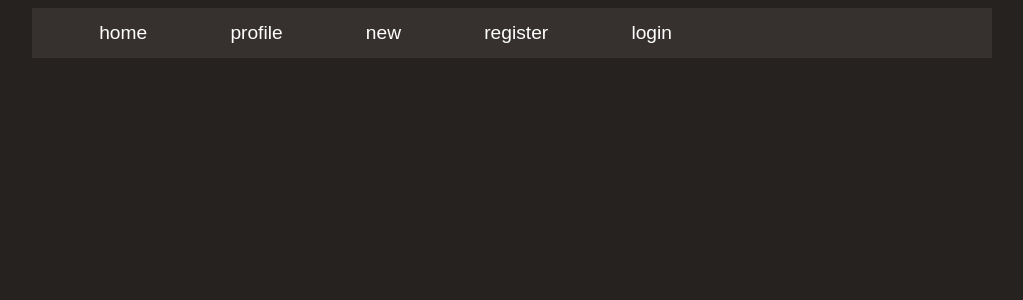
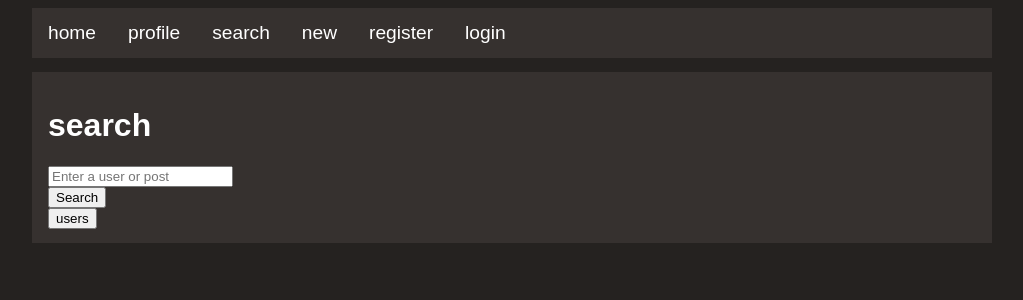
Before and after one commit to BenLee8602/clonestagram, a React (Create React App) app in the folder frontend/: page /search in a window 1280 px wide. Shown: the top 300 px of the page, without its empty margins (128-1151 px from the left). Built offline with nearby package versions, Linux system fonts and the light colour scheme.

Commit message:
add search

```diff
--- a/frontend/src/App.js
+++ b/frontend/src/App.js
@@ -10,6 +10,7 @@ import Profile from "./Profile";
 import Login from "./Login";
 import Register from "./Register";
 import NewPost from "./NewPost";
+import Search from "./Search";
 
 function App() {
     const [user, setUser] = useState(null);
@@ -20,8 +21,9 @@ function App() {
                 <NavigationBar />
                 <Routes>
                     <Route path="/" element={ <Home/> } />
+                    <Route path="/users/:name/profile" element={ <Profile/> } />
+                    <Route path="/search" element={ <Search/> } />
                     <Route element={ <ProtectedRoute authorized={ !!user } /> }>
-                        <Route path="/profile" element={ <Profile/> } />
                         <Route path="/newpost" element={ <NewPost/> } />
                     </Route>
                     <Route path="/register" element={ <Register/> } />
--- a/frontend/src/NavigationBar.js
+++ b/frontend/src/NavigationBar.js
@@ -9,7 +9,8 @@ function NavigationBar() {
         <nav>
             <ul>
                 <li><Link to="/">home</Link></li>
-                <li><Link to="/profile">profile</Link></li>
+                <li><Link to={ user ? `/users/${user}/profile` : "/login" }>profile</Link></li>
+                <li><Link to="/search">search</Link></li>
                 <li><Link to="/newpost">new</Link></li>
                 {
                     user ? (
--- a/frontend/src/NewPost.js
+++ b/frontend/src/NewPost.js
@@ -39,6 +39,7 @@ function NewPost() {
     };
 
     return (<div className="content">
+        <h1>new post</h1>
         <input type="text" placeholder="title" onChange={ e => setTitle(e.target.value) } /><br/>
         <textarea onChange={ e => setContent(e.target.value) } /> <br/>
         <p>{ errMsg }</p><br/>
--- a/frontend/src/Post.js
+++ b/frontend/src/Post.js
@@ -1,4 +1,5 @@
 import React from "react";
+import { Link } from "react-router-dom";
 
 export const defaultPost = {
     author: "admin",
@@ -7,10 +8,16 @@ export const defaultPost = {
     content: "content is loading"
 };
 
-function Post({ post }) {
+function Post({ post, mini }) {
+    if (mini) {
+        return (<div className="item">
+            <h3>{ post.title }</h3>
+            <p><Link to={`/users/${post.author}/profile`}>{ post.author }</Link> | { new Date(post.posted).toLocaleString() }</p>
+        </div>);
+    }
     return (<div className="item">
         <h1>{ post.title }</h1>
-        <h3>{ post.author } | { new Date(post.posted).toLocaleString() }</h3>
+        <h3><Link to={`/users/${post.author}/profile`}>{ post.author }</Link> | { new Date(post.posted).toLocaleString() }</h3>
         <p>{ post.content }</p>
     </div>)
 }
--- a/frontend/src/Profile.js
+++ b/frontend/src/Profile.js
@@ -1,21 +1,25 @@
-import React, { useContext, useEffect, useState } from "react";
-import UserContext from "./UserContext";
+import React, { useEffect, useState } from "react";
+import { useParams } from "react-router-dom";
 import Post, { defaultPost } from "./Post";
 
 function Profile() {
-    const [user, setUser] = useContext(UserContext);
-    const [profile, setProfile] = useState({ posts: [defaultPost] });
+    const name = useParams().name;
+    const [profile, setProfile] = useState({ success: true, posts: [defaultPost] });
 
     useEffect(() => {
-        fetch(`http://localhost:3000/users/${user}/profile`)
+        fetch(`http://localhost:3000/users/${name}/profile`)
         .then(res => res.json())
         .then(res => setProfile(res))
         .catch(err => console.log(err));
-    }, []);
+    }, [name]);
 
     return (<div className="content">
-        <h1>{ user }</h1>
-        { profile.posts.map((v, i) => <Post key={ i } post={ v } />) }
+        <h1>{ name }</h1>
+        { profile.success ? (
+            profile.posts.map((v, i) => <Post key={ i } post={ v } />)
+            ) : (
+            <p className="item">User not found</p>
+        ) }
     </div>);
 }
 
--- /dev/null
+++ b/frontend/src/ProfileMini.js
@@ -0,0 +1,11 @@
+import React from "react";
+import { Link } from "react-router-dom";
+
+function ProfileMini({ user }) {
+    return (<div className="item">
+        <h3><Link to={`/users/${user.name}/profile`}>{ user.name }</Link></h3>
+        <p>User bio goes here!</p>
+    </div>);
+}
+
+export default ProfileMini;
--- /dev/null
+++ b/frontend/src/Search.js
@@ -0,0 +1,42 @@
+import React, { useState } from "react";
+import Post from "./Post";
+import ProfileMini from "./ProfileMini";
+
+function Search() {
+    const [query, setQuery] = useState("");
+    const [results, setResults] = useState(null);
+    const [show, setShow] = useState("users");
+
+    const handleSearch = () => {
+        if (query === "") return;
+        fetch(`http://localhost:3000/search/${query}`)
+        .then(res => res.json())
+        .then(res => setResults(res));
+    };
+
+    return (<div className="content">
+        <h1>search</h1>
+        <input type="text" placeholder="Enter a user or post" onChange={ e => setQuery(e.target.value) } /><br/>
+        <button onClick={ handleSearch }>Search</button><br/>
+        <button onClick={ () => setShow(show === "users" ? "posts" : "users") }>{ show }</button><br/>
+        {
+            results ? (
+                show === "users" ? (
+                    results.users.length ? (
+                        results.users.map((v, i) => <ProfileMini key={i} user={v} />)
+                    ) : (
+                        <p>No users found for "{ results.query }"</p>
+                    )
+                ) : (
+                    results.posts.length ? (
+                        results.posts.map((v, i) => <Post key={i} post={v} mini />)
+                    ) : (
+                        <p>No posts found for "{ results.query }"</p>
+                    )
+                )
+            ) : (<></>)
+        }
+    </div>);
+}
+
+export default Search;
--- a/frontend/src/index.css
+++ b/frontend/src/index.css
@@ -1,6 +1,11 @@
 html {
     background-color: rgb(37, 34, 32);
     font-family: sans-serif;
+    color: white;
+}
+
+a {
+    text-decoration: none;
     color: white;
 }
 
@@ -31,14 +36,12 @@ nav ul {
 
 nav li {
     float: left;
-    padding-left: 4vw;
+    padding: 0px, 4vw;
 }
 
 nav li a {
     display: block;
     text-align: center;
     padding: 14px 16px;
-    text-decoration: none;
-    color: white;
     font-size: larger;
 }
```
Also changed, not shown: 1 other file (tests, documents, lock files or other folders).
